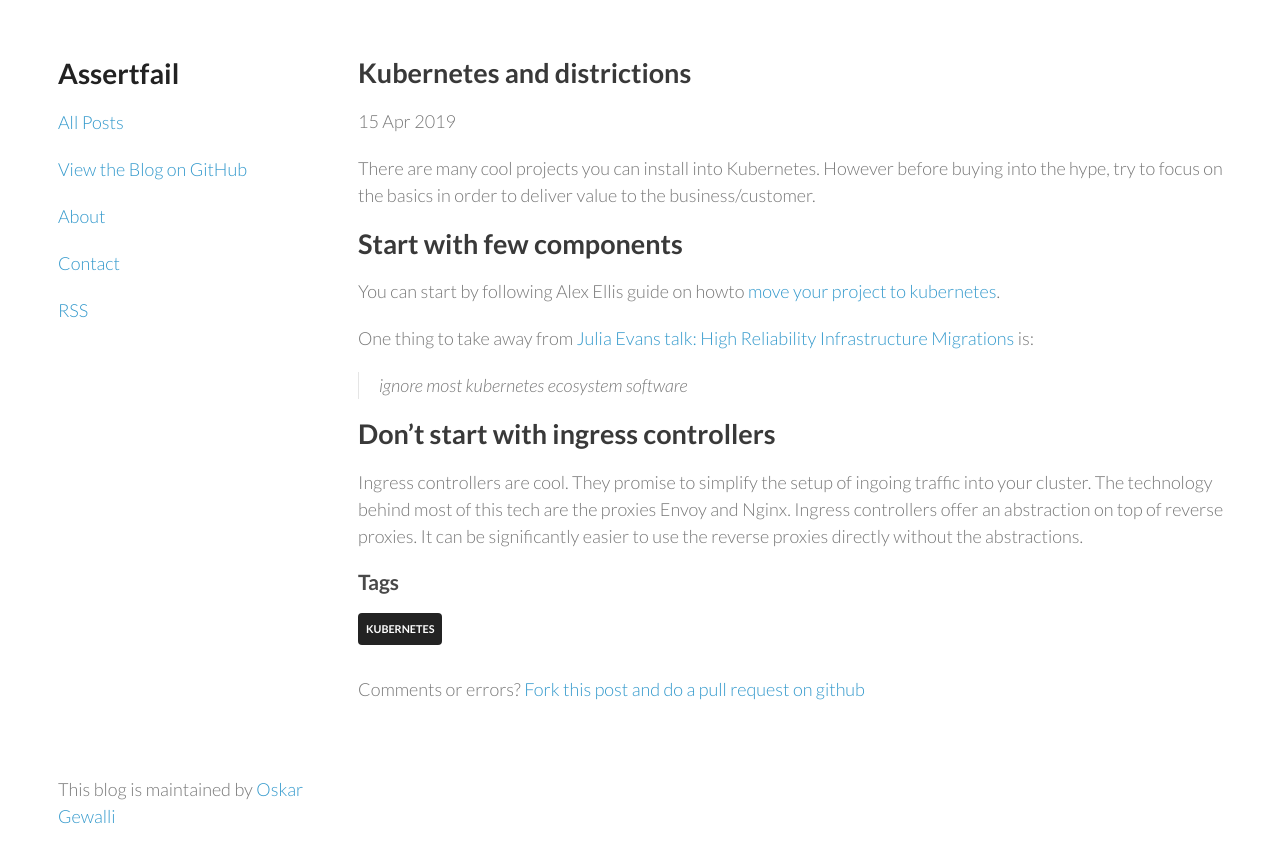
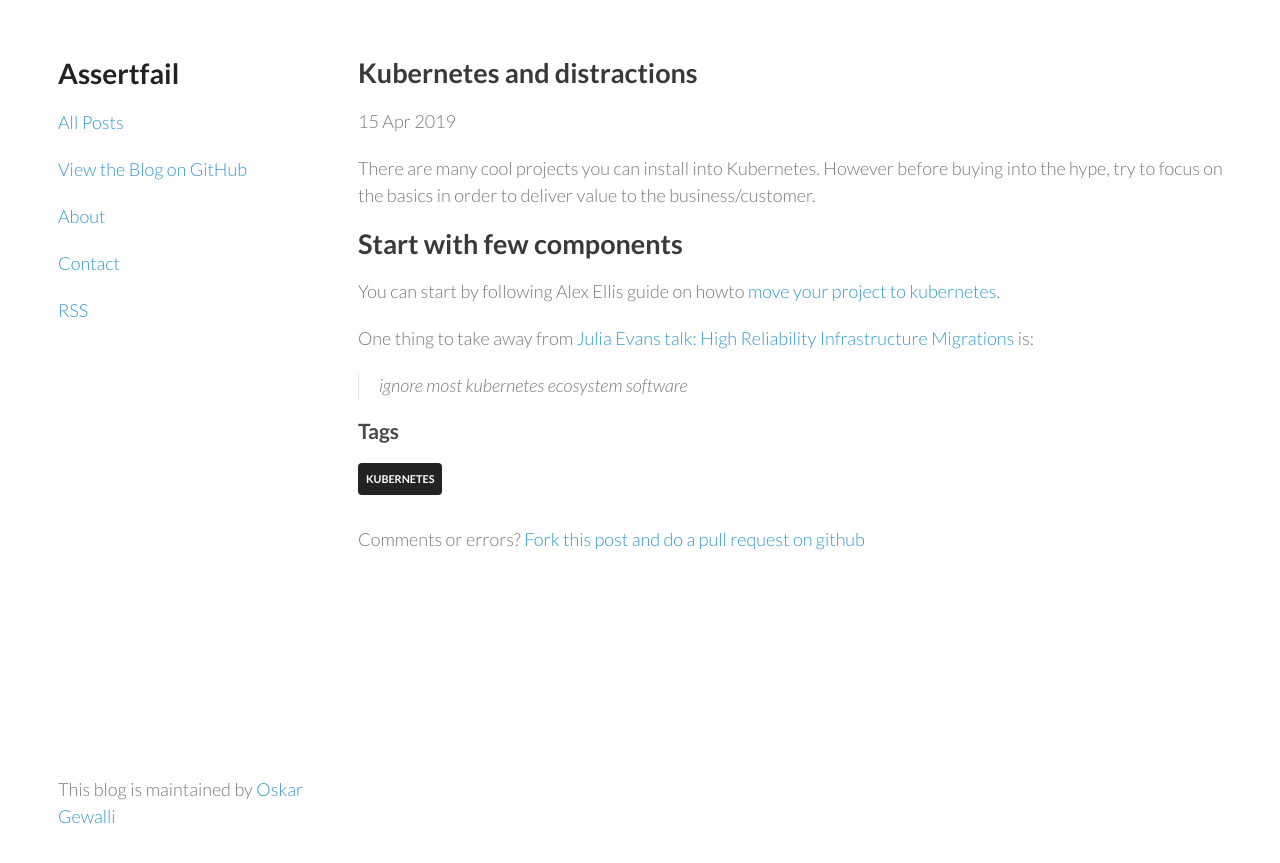
Before and after one commit to wallymathieu/assertfail, a Jekyll site: the page built from _posts/2019-04-15-Kubernetes-and-distractions.md, in a window 1280 px wide. Shown: the top 863 px of the page. Built offline with Jekyll 4.4.1, drawn with Linux system fonts in a browser that asks for light colours; nearby versions of some CDN libraries.

Commit message:
Remove part about ingress controllers
Spelling

```diff
--- a/_posts/2019-04-15-Kubernetes-and-districtions.md
+++ b/_posts/2019-04-15-Kubernetes-and-distractions.md
@@ -1,6 +1,6 @@
 ---
 layout: post
-title: Kubernetes and districtions
+title: Kubernetes and distractions
 date: 2019-04-15T07:47:14+02:00
 tags: kubernetes
 ---
@@ -14,7 +14,3 @@ You can start by following Alex Ellis guide on howto [move your project to kuber
 One thing to take away from [Julia Evans talk: High Reliability Infrastructure Migrations](https://jvns.ca/blog/2018/12/15/new-talk--high-reliability-infrastructure-migrations/) is:
 
 > ignore most kubernetes ecosystem software
-
-## Don't start with ingress controllers
-
-Ingress controllers are cool. They promise to simplify the setup of ingoing traffic into your cluster. The technology behind most of this tech are the proxies Envoy and Nginx. Ingress controllers offer an abstraction on top of reverse proxies. It can be significantly easier to use the reverse proxies directly without the abstractions.
```
